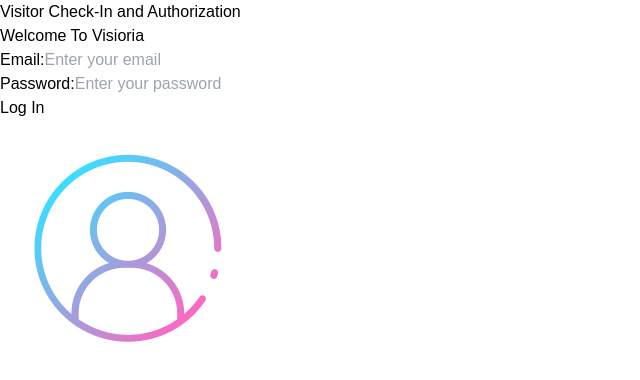
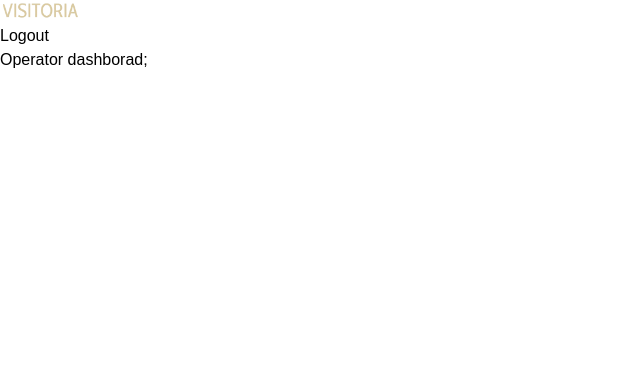
Before and after one commit to Rushi-Nikam/Visitor_management_system, a React (Vite) app in the folder Vistoria/: page /Operator-dashboard in a window 1280 px wide. Shown: the top 380 px of the page, without its empty margins (0-640 px from the left). Built offline with nearby package versions, Linux system fonts and the light colour scheme; sample sign-in values are in the browser's storage.

Commit message:
verify the userSlice working or not and projetedRoute added

```diff
--- a/Vistoria/src/App.jsx
+++ b/Vistoria/src/App.jsx
@@ -1,22 +1,27 @@
-import React, { useState, useEffect } from 'react';
-import { BrowserRouter } from 'react-router-dom';  // Import BrowserRouter
-import Routers from './Routers';  // Import your Routes component
-import { Provider, useSelector } from 'react-redux';
-import store from './redux/store';
-import Login from './pages/Login';
+import React, { useEffect } from 'react';
+import { BrowserRouter } from 'react-router-dom';
+// import { useDispatch } from 'react-redux';
+// import { setUser } from './redux/Slices/UserSlice'; // Import action
+// import Navbar from './Component/Navbar';
+import Routers from './Routers';
 
-function App() {
-  // Use useSelector to check if the user is logged in from Redux store
-  const user = useSelector((state) => state.user.user);
+const App = () => {
+  // const dispatch = useDispatch();
+
+  // useEffect(() => {
+  //   const token = localStorage.getItem('Auth');
+  //   if (token) {
+  //     // Optionally fetch user details with the token or restore state
+  //     dispatch(setUser({ token, user: { role: "user" } }));
+  //   }
+  // }, [dispatch]);
 
   return (
+    <BrowserRouter>
 
-      <BrowserRouter>
-        {user ? <Routers /> :<Login/>}
-
-      </BrowserRouter>
-
+      <Routers />
+    </BrowserRouter>
   );
-}
+};
 
 export default App;
--- a/Vistoria/src/Component/Navbar.jsx
+++ b/Vistoria/src/Component/Navbar.jsx
@@ -1,29 +1,25 @@
 import React from 'react';
 import { NavLink } from 'react-router-dom';
+import { useSelector } from 'react-redux';
 import Logout from '../pages/Logout';
 
 const Navbar = () => {
+  const isAuthenticated = useSelector((state) => state.user.isAuthenticated);
+
   return (
     <main>
-      <div className="flex border-2 justify-between">
+      <div className="flex border-2 justify-between items-center p-4">
+
         <ul className="flex gap-12 mx-12 items-center">
-          <li>
-            <NavLink to={`/home`}>
-
-            <img src="/Images/Tata_Motor.png" width={`80`} alt="" />
+          <li className="flex px-10 text-cyan-200">
+            <NavLink to={`${isAuthenticated?`/home`:'/'}`}>
+              <img src="/Images/Visitoria3.png" width={`80`} alt="Visitoria Logo" />
             </NavLink>
           </li>
         </ul>
-        {/* <NavLink to={`/just`}>
-          <button className="flex border bg-red-500 px-4 py-2 rounded-xl text-white">
-          View Visitors
-          </button>
-        </NavLink> */}
 
 
-         <Logout/>
-
-
+        {isAuthenticated && <Logout />}
       </div>
     </main>
   );
--- /dev/null
+++ b/Vistoria/src/Component/ProtectedRoute.jsx
@@ -0,0 +1,15 @@
+import React from 'react';
+import { Navigate } from 'react-router-dom';
+import { useSelector } from 'react-redux';
+
+const ProtectedRoute = ({ children }) => {
+  const isAuthenticated = useSelector((state) => state.user.isAuthenticated);
+
+  if (!isAuthenticated) {
+    // alert('You must be logged in to access this page!');
+    return <Navigate to={'/'}/>
+  }
+  return children;
+};
+
+export default ProtectedRoute;
--- a/Vistoria/src/Routers.jsx
+++ b/Vistoria/src/Routers.jsx
@@ -1,5 +1,6 @@
 import React from 'react';
 import { Routes, Route } from 'react-router-dom';
+import { useSelector } from 'react-redux'; // Import Redux hook
 import Home from './pages/Home';
 import RegisterPage from './pages/RegisterPage';
 import Login from './pages/Login';
@@ -9,20 +10,25 @@ import Superadmin_dash from './pages/Superadmin_dash';
 import Admin_dash from './pages/Admin_dash';
 import Operator_dash from './pages/Operator_dash';
 import Logout from './pages/Logout';
+import ProtectedRoute from './Component/ProtectedRoute';
 
 const Routers = () => {
+  // const isAuthenticated = useSelector((state) => state.user.isAuthenticated); // Access authentication status
+
   return (
     <>
-     {<Login/>?<Navbar />:"null" }
+      {/* Conditionally render Navbar if the user is authenticated */}
+       <Navbar />
+
       <Routes>
         {/* Define the protected routes */}
-        <Route path="/home" element={<Home />} />
-        <Route path="/register" element={<RegisterPage />} />
-        <Route path="/superAdmin-dashboard" element={<Superadmin_dash />} />
-        <Route path="/Admin-dashboard" element={<Admin_dash />} />
-        <Route path="/Operator-dashboard" element={<Operator_dash />} />
-        <Route path="/just" element={<VisitorsList />} />
-        <Route path="/logout" element={<Logout/>} />
+        <Route path="/home" element={<ProtectedRoute><Home /></ProtectedRoute>} />
+        <Route path="/register" element={<ProtectedRoute><RegisterPage /></ProtectedRoute>} />
+        <Route path="/superAdmin-dashboard" element={<ProtectedRoute><Superadmin_dash /></ProtectedRoute>} />
+        <Route path="/Admin-dashboard" element={<ProtectedRoute><Admin_dash /></ProtectedRoute>} />
+        <Route path="/Operator-dashboard" element={<ProtectedRoute><Operator_dash /></ProtectedRoute>} />
+        <Route path="/just" element={<ProtectedRoute><VisitorsList /></ProtectedRoute>} />
+        <Route path="/logout" element={<Logout />} />
 
         {/* Login route */}
         <Route path="/" element={<Login />} />
--- a/Vistoria/src/main.jsx
+++ b/Vistoria/src/main.jsx
@@ -5,12 +5,12 @@ import App from './App.jsx'
 import { Provider } from 'react-redux'
 import store from './redux/store.jsx'
 
+
 createRoot(document.getElementById('root')).render(
   <StrictMode>
-   <Provider store={store}>
+  <Provider store={store}>
 
     <App />
-   </Provider>
-
+    </Provider>
   </StrictMode>,
 )
--- a/Vistoria/src/pages/Logout.jsx
+++ b/Vistoria/src/pages/Logout.jsx
@@ -1,7 +1,7 @@
 import React from 'react';
 import { useDispatch } from 'react-redux';
 import { useNavigate } from 'react-router-dom';
-import { clearUser } from '../redux/Slices/UserSlice';
+import { clearUser } from '../redux/Slices/UserSlice';  // Assuming you have this action
 
 const Logout = () => {
   const dispatch = useDispatch();
@@ -20,7 +20,7 @@ const Logout = () => {
 
   return (
     <div>
-      <button onClick={handleLogout}>{`logout`}</button>
+      <button onClick={handleLogout}>Logout</button>
     </div>
   );
 };
--- a/Vistoria/src/redux/Slices/UserSlice.jsx
+++ b/Vistoria/src/redux/Slices/UserSlice.jsx
@@ -2,8 +2,9 @@ import { createSlice } from '@reduxjs/toolkit';
 
 // Define the initial state
 const initialState = {
-  user: null, // User data will be stored here
-  isAuthenticated: false, // Track if the user is authenticated
+  user:JSON.parse(localStorage.getItem('user')) || null ,// User data will be stored here
+  isAuthenticated:!! localStorage.getItem('Auth'),
+  role: localStorage.getItem('role') || null,  // Track if the user is authenticated
 };
 
 // Create slice for user authentication
@@ -14,12 +15,18 @@ const userSlice = createSlice({
     // Action to set user data after login
     setUser: (state, action) => {
       state.user = action.payload;
-      state.isAuthenticated = true; // Mark as authenticated
+      state.isAuthenticated = true;
+      localStorage.setItem('Auth', action.payload.token); // Save token
+      localStorage.setItem('role', action.payload.role); // Save role
+      localStorage.setItem('user', JSON.stringify(action.payload.user));
     },
     // Action to clear user data on logout
     clearUser: (state) => {
       state.user = null;
-      state.isAuthenticated = false; // Mark as not authenticated
+      state.isAuthenticated = false;
+      localStorage.removeItem('Auth'); // Clear token
+      localStorage.removeItem('role'); // Clear role
+      localStorage.removeItem('user'); // Mark as not authenticated
     },
   },
 });
```
Also changed, not shown: Vistoria/src/redux/Slices/AuthSlice.jsx (added, +27 -0 lines), Vistoria/public/Images/VIsitoria.png (added), Vistoria/public/Images/Visitoria3.png (added), Vistoria/src/redux/Slices/OtherSlice.jsx (deleted).
